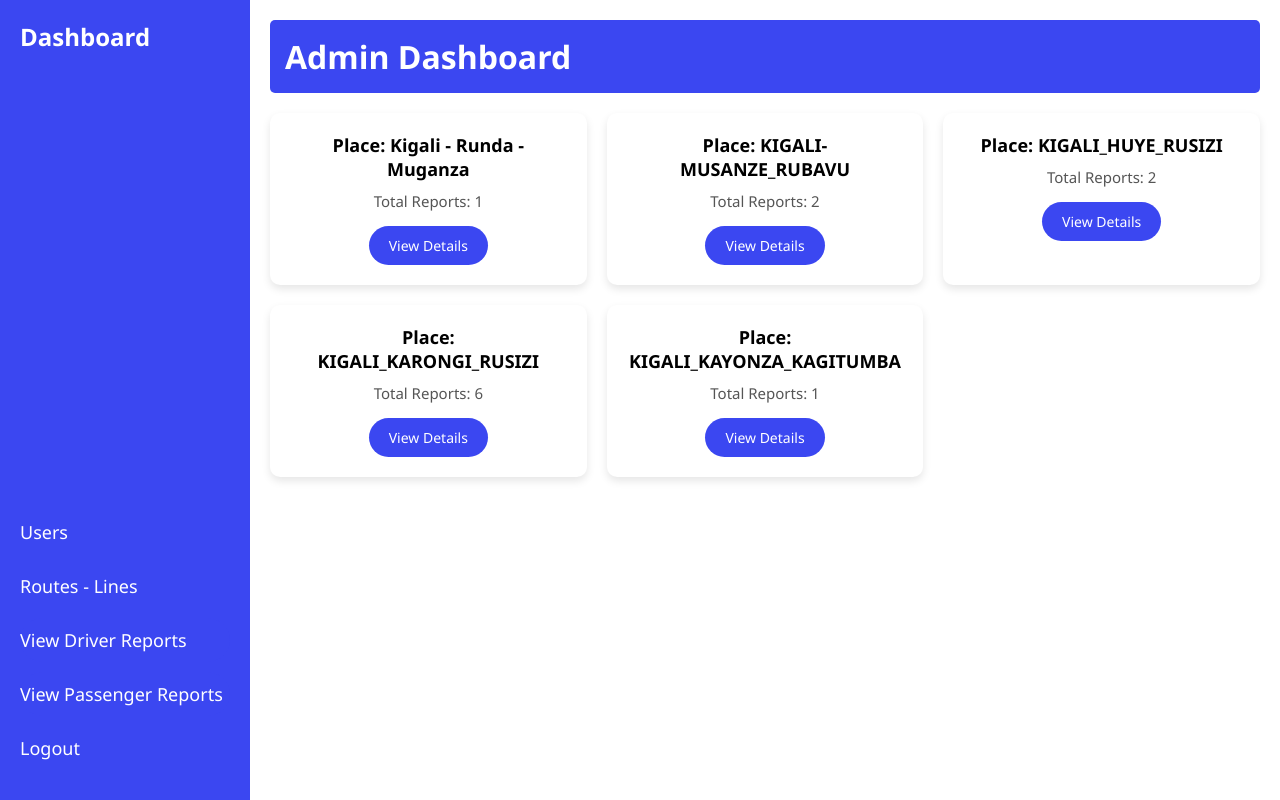
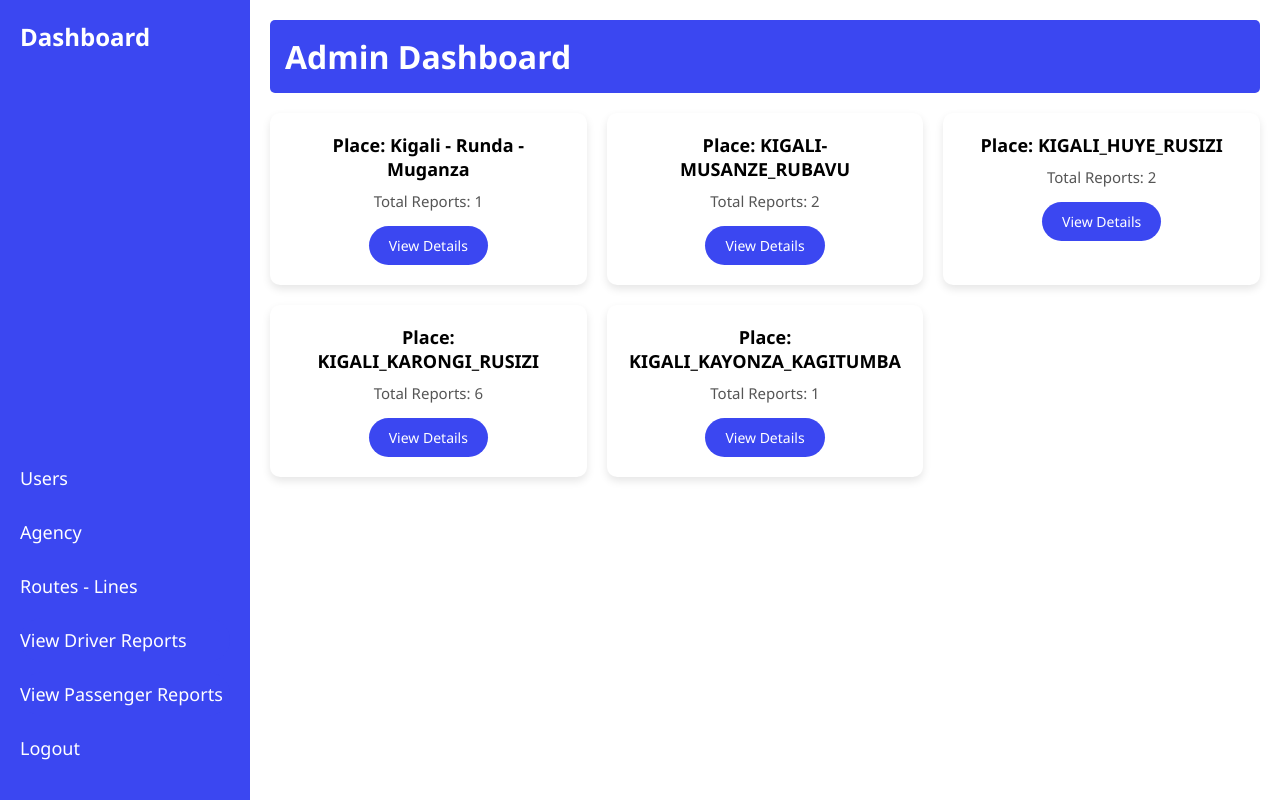
Before and after one commit to deblackofficial/safe-travel, a PHP site: page /Dashboard/dash.php in a window 1280 px wide. Run offline with PHP 8.4, Linux system fonts and the light colour scheme; a user stored in the database is signed in; data comes from the database, SQL or seed files in the repository.

Commit message:
Adding the Agency Menu

```diff
--- a/Dashboard/dash.php
+++ b/Dashboard/dash.php
@@ -114,6 +114,7 @@ if ($result) {
     <h2><strong>Dashboard</strong></h2>
     <nav>
       <a href="userdetails.php">Users</a>
+      <a href="agency.php">Agency</a>
       <a href="routes.php">Routes - Lines</a>
       <a href="driverdetails.php" class="btn">View Driver Reports</a>
       <a href="passengerdetails.php" class="btn">View Passenger Reports</a>
```
